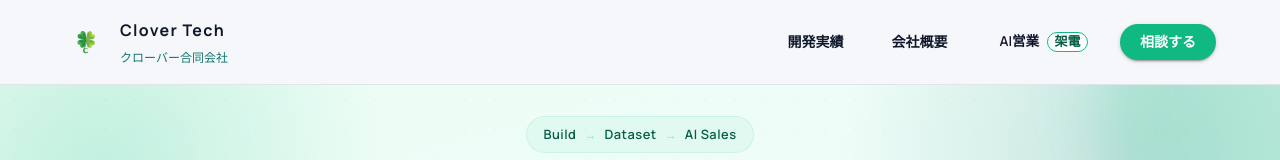
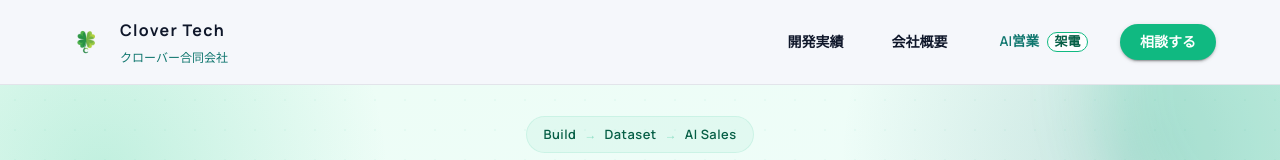
Before and after one commit to yy-yoshioka/clover-tech-web, a Next.js app: page / in a window 1280 px wide. Shown: the top 160 px of the page. Built offline with nearby package versions, Linux system fonts and the light colour scheme.

Commit message:
fix build error

```diff
--- a/src/components/Header.tsx
+++ b/src/components/Header.tsx
@@ -36,12 +36,12 @@ export default function Header() {
     return pathname === basePath || pathname.startsWith(`${basePath}/`);
   };
 
-  const navButtonSx = (active: boolean) => ({
+  const navButtonSx = (active: boolean, inactiveColor: string = "inherit") => ({
     textDecoration: active ? "underline" : "none",
     textDecorationThickness: "2px",
     textUnderlineOffset: "6px",
     textDecorationColor: brandColors.primary,
-    color: active ? brandColors.tertiary : "inherit",
+    color: active ? brandColors.tertiary : inactiveColor,
   });
 
   return (
@@ -119,10 +119,7 @@ export default function Header() {
                 display: { xs: "none", md: "inline-flex" },
                 fontSize: "0.85rem",
                 textTransform: "none",
-                color: isActive(teleapoLink.href)
-                  ? brandColors.tertiary
-                  : brandColors.secondary,
-                ...navButtonSx(isActive(teleapoLink.href)),
+                ...navButtonSx(isActive(teleapoLink.href), brandColors.secondary),
                 gap: 1,
               }}
             >
@@ -181,10 +178,7 @@ export default function Header() {
                   justifyContent: "flex-start",
                   gap: 1,
                   textTransform: "none",
-                  color: isActive(teleapoLink.href)
-                    ? brandColors.tertiary
-                    : brandColors.secondary,
-                  ...navButtonSx(isActive(teleapoLink.href)),
+                  ...navButtonSx(isActive(teleapoLink.href), brandColors.secondary),
                 }}
               >
                 {teleapoLink.label}
```
